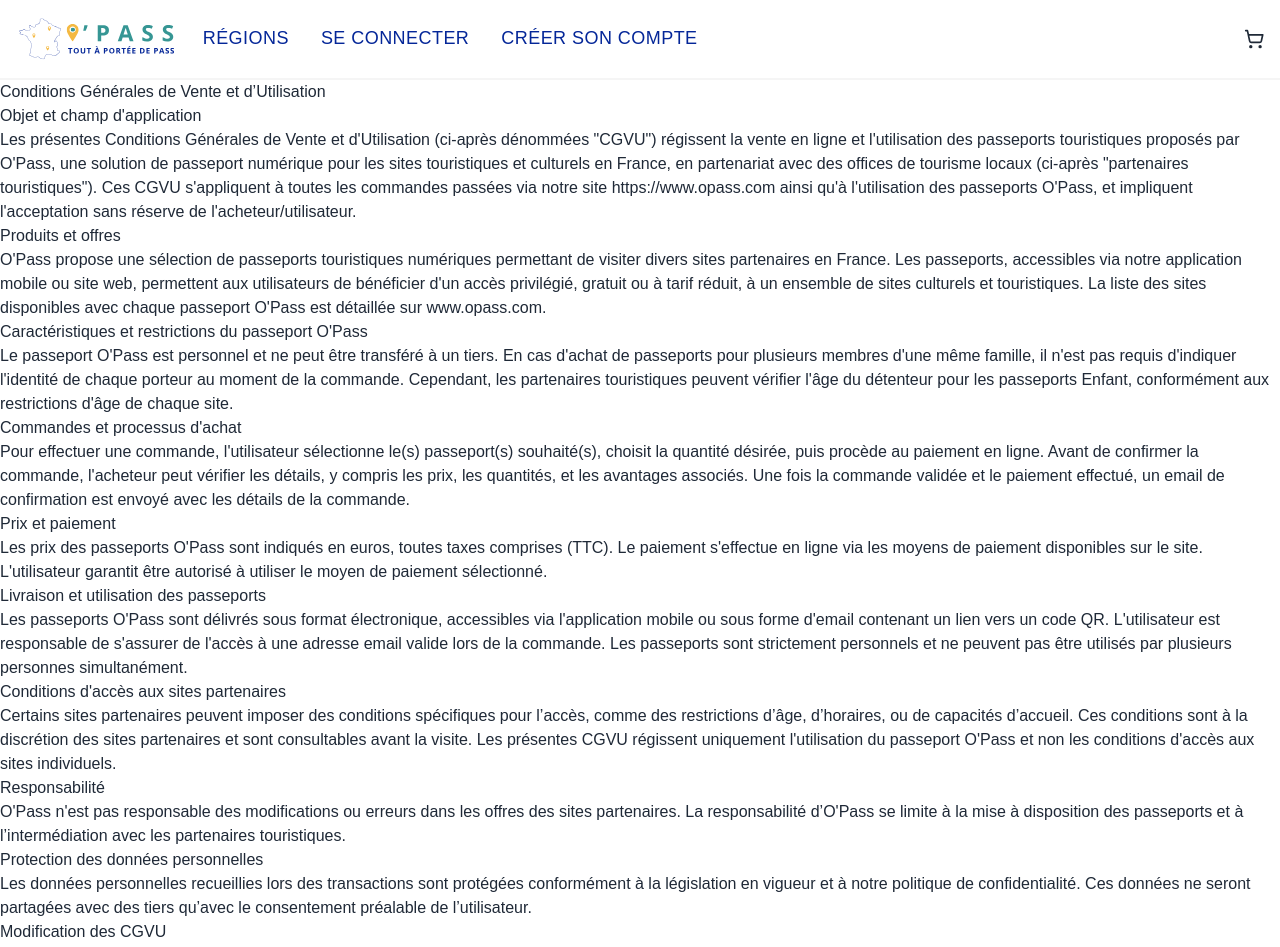
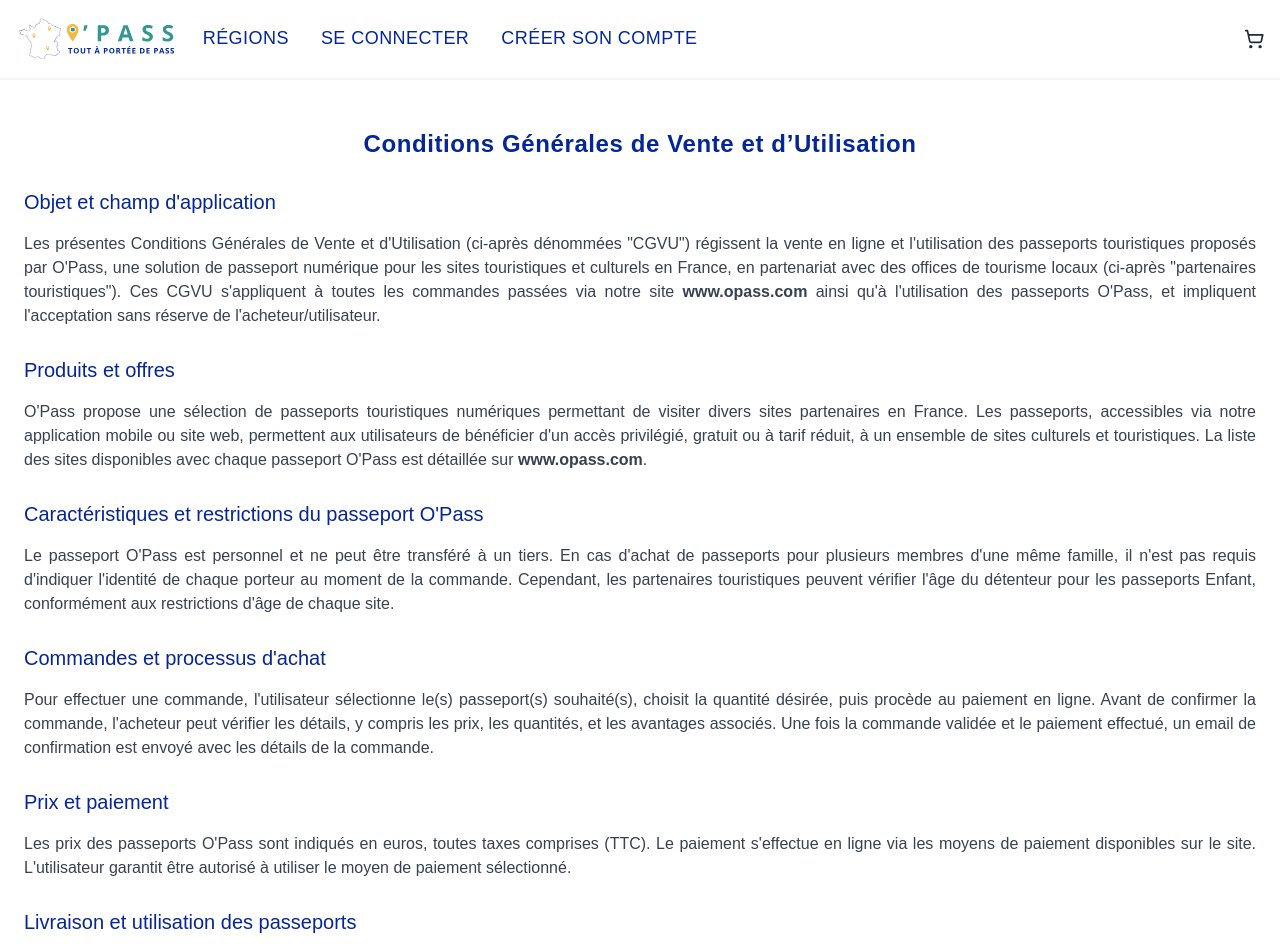
Before and after one commit to Ophelie22/opass, a React (Vite) app in the folder frontend/: page /cgvu in a window 1280 px wide. Shown: the top 947 px of the page. Built offline with nearby package versions, Linux system fonts and the light colour scheme.

Commit message:
feat: mise en page de la page des CGVU

```diff
--- a/frontend/src/pages/Cgvu.tsx
+++ b/frontend/src/pages/Cgvu.tsx
@@ -1,81 +1,81 @@
 const Cgvu = () => {
   return (
-    <main>
-      <h1>Conditions Générales de Vente et d’Utilisation</h1>
+    <main className={'main'}>
+      <h1 className={'h1'}>Conditions Générales de Vente et d’Utilisation</h1>
 
       <section>
-        <h2>Objet et champ d'application</h2>
-        <p>
-          Les présentes Conditions Générales de Vente et d'Utilisation (ci-après dénommées "CGVU") régissent la vente en ligne et l'utilisation des passeports touristiques proposés par O'Pass, une solution de passeport numérique pour les sites touristiques et culturels en France, en partenariat avec des offices de tourisme locaux (ci-après "partenaires touristiques"). Ces CGVU s'appliquent à toutes les commandes passées via notre site <a href="https://www.opass.com" target="_blank" rel="noopener noreferrer">https://www.opass.com</a> ainsi qu'à l'utilisation des passeports O'Pass, et impliquent l'acceptation sans réserve de l'acheteur/utilisateur.
+        <h2 className={'h2'}>Objet et champ d'application</h2>
+        <p className={'p'}>
+          Les présentes Conditions Générales de Vente et d'Utilisation (ci-après dénommées "CGVU") régissent la vente en ligne et l'utilisation des passeports touristiques proposés par O'Pass, une solution de passeport numérique pour les sites touristiques et culturels en France, en partenariat avec des offices de tourisme locaux (ci-après "partenaires touristiques"). Ces CGVU s'appliquent à toutes les commandes passées via notre site <a className='font-bold' href="https://www.opass.com">www.opass.com</a> ainsi qu'à l'utilisation des passeports O'Pass, et impliquent l'acceptation sans réserve de l'acheteur/utilisateur.
         </p>
       </section>
 
       <section>
-        <h2>Produits et offres</h2>
-        <p>
-          O'Pass propose une sélection de passeports touristiques numériques permettant de visiter divers sites partenaires en France. Les passeports, accessibles via notre application mobile ou site web, permettent aux utilisateurs de bénéficier d'un accès privilégié, gratuit ou à tarif réduit, à un ensemble de sites culturels et touristiques. La liste des sites disponibles avec chaque passeport O'Pass est détaillée sur <a href="https://www.opass.com" target="_blank" rel="noopener noreferrer">www.opass.com</a>.
+        <h2 className={'h2'}>Produits et offres</h2>
+        <p className={'p'}>
+          O'Pass propose une sélection de passeports touristiques numériques permettant de visiter divers sites partenaires en France. Les passeports, accessibles via notre application mobile ou site web, permettent aux utilisateurs de bénéficier d'un accès privilégié, gratuit ou à tarif réduit, à un ensemble de sites culturels et touristiques. La liste des sites disponibles avec chaque passeport O'Pass est détaillée sur <a className='font-bold' href="https://www.opass.com">www.opass.com</a>.
         </p>
       </section>
 
       <section>
-        <h2>Caractéristiques et restrictions du passeport O'Pass</h2>
-        <p>
+        <h2 className={'h2'}>Caractéristiques et restrictions du passeport O'Pass</h2>
+        <p className={'p'}>
           Le passeport O'Pass est personnel et ne peut être transféré à un tiers. En cas d'achat de passeports pour plusieurs membres d'une même famille, il n'est pas requis d'indiquer l'identité de chaque porteur au moment de la commande. Cependant, les partenaires touristiques peuvent vérifier l'âge du détenteur pour les passeports Enfant, conformément aux restrictions d'âge de chaque site.
         </p>
       </section>
 
       <section>
-        <h2>Commandes et processus d'achat</h2>
-        <p>
+        <h2 className={'h2'}>Commandes et processus d'achat</h2>
+        <p className={'p'}>
           Pour effectuer une commande, l'utilisateur sélectionne le(s) passeport(s) souhaité(s), choisit la quantité désirée, puis procède au paiement en ligne. Avant de confirmer la commande, l'acheteur peut vérifier les détails, y compris les prix, les quantités, et les avantages associés. Une fois la commande validée et le paiement effectué, un email de confirmation est envoyé avec les détails de la commande.
         </p>
       </section>
 
       <section>
-        <h2>Prix et paiement</h2>
-        <p>
+        <h2 className={'h2'}>Prix et paiement</h2>
+        <p className={'p'}>
           Les prix des passeports O'Pass sont indiqués en euros, toutes taxes comprises (TTC). Le paiement s'effectue en ligne via les moyens de paiement disponibles sur le site. L'utilisateur garantit être autorisé à utiliser le moyen de paiement sélectionné.
         </p>
       </section>
 
       <section>
-        <h2>Livraison et utilisation des passeports</h2>
-        <p>
-          Les passeports O'Pass sont délivrés sous format électronique, accessibles via l'application mobile ou sous forme d'email contenant un lien vers un code QR. L'utilisateur est responsable de s'assurer de l'accès à une adresse email valide lors de la commande. Les passeports sont strictement personnels et ne peuvent pas être utilisés par plusieurs personnes simultanément.
+        <h2 className={'h2'}>Livraison et utilisation des passeports</h2>
+        <p className={'p'}>
+          Les passeports O'Pass sont délivrés sous format électronique, accessibles via notre site <a className='font-bold' href="https://www.opass.com">www.opass.com</a> ou sous forme d'email contenant un lien vers un code QR. L'utilisateur est responsable de s'assurer de l'accès à une adresse email valide lors de la commande. Les passeports sont strictement personnels et ne peuvent pas être utilisés par plusieurs personnes simultanément.
         </p>
       </section>
 
       <section>
-        <h2>Conditions d'accès aux sites partenaires</h2>
-        <p>
+        <h2 className={'h2'}>Conditions d'accès aux sites partenaires</h2>
+        <p className={'p'}>
           Certains sites partenaires peuvent imposer des conditions spécifiques pour l’accès, comme des restrictions d’âge, d’horaires, ou de capacités d’accueil. Ces conditions sont à la discrétion des sites partenaires et sont consultables avant la visite. Les présentes CGVU régissent uniquement l'utilisation du passeport O'Pass et non les conditions d'accès aux sites individuels.
         </p>
       </section>
 
       <section>
-        <h2>Responsabilité</h2>
-        <p>
+        <h2 className={'h2'}>Responsabilité</h2>
+        <p className={'p'}>
           O'Pass n'est pas responsable des modifications ou erreurs dans les offres des sites partenaires. La responsabilité d’O'Pass se limite à la mise à disposition des passeports et à l’intermédiation avec les partenaires touristiques.
         </p>
       </section>
 
       <section>
-        <h2>Protection des données personnelles</h2>
-        <p>
+        <h2 className={'h2'}>Protection des données personnelles</h2>
+        <p className={'p'}>
           Les données personnelles recueillies lors des transactions sont protégées conformément à la législation en vigueur et à notre politique de confidentialité. Ces données ne seront partagées avec des tiers qu’avec le consentement préalable de l’utilisateur.
         </p>
       </section>
 
       <section>
-        <h2>Modification des CGVU</h2>
-        <p>
+        <h2 className={'h2'}>Modification des CGVU</h2>
+        <p className={'p'}>
           O'Pass se réserve le droit de modifier les présentes CGVU à tout moment. Les CGVU mises à jour seront applicables à toutes les commandes futures une fois publiées sur le site.
         </p>
       </section>
 
       <section>
-        <h2>Litiges et droit applicable</h2>
-        <p>
+        <h2 className={'h2'}>Litiges et droit applicable</h2>
+        <p className={'p'}>
           Les présentes CGVU sont soumises au droit français. En cas de litige, le tribunal compétent sera celui de la juridiction où se situe le siège social de O'Pass. En utilisant les services O'Pass, l’utilisateur reconnaît avoir pris connaissance et accepté les présentes CGVU.
         </p>
       </section>
```
